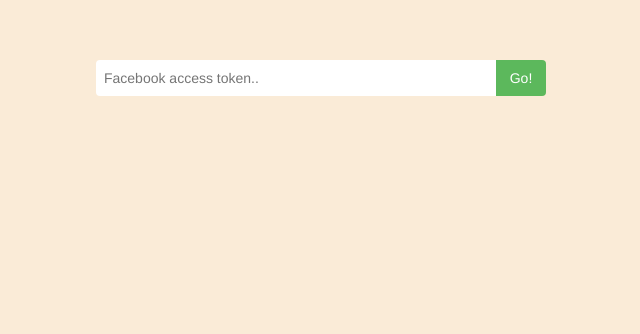
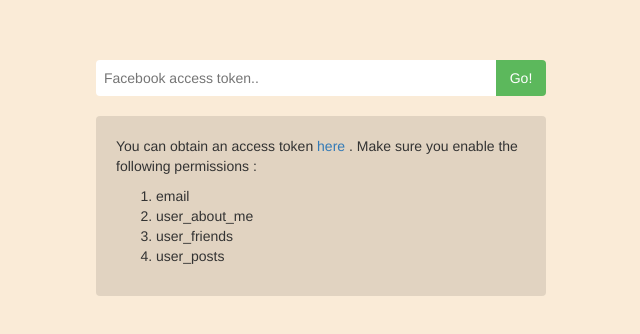
Before and after one commit to mak1910/graph, a plain HTML site: page index.html in a window 1280 px wide. Shown: the part 240-574 px from the top of the page, without its empty margins (319-959 px from the left). Drawn offline with Linux system fonts and the light colour scheme.

Commit message:
How to get accessToken

```diff
--- a/css/accessTokenView.css
+++ b/css/accessTokenView.css
@@ -31,3 +31,10 @@
 	border-top-right-radius: 4px;
 	border-bottom-right-radius: 4px;
 }
+
+.GetAccessTokenHelp {
+	margin-top: 20px;
+	padding: 20px;
+	background-color: rgba(0,0,0,0.1);
+	border-radius: 4px;
+}
--- a/index.html
+++ b/index.html
@@ -17,6 +17,15 @@
 		<div class="AccessToken">
 			<input type="text" placeholder="Facebook access token.." id="AccessTokenInput">
 			<button type="button" class="btn btn-success" id="AccessTokenButton" onclick="facebook.init()">Go!</button>
+			<div class="GetAccessTokenHelp">
+				<p> You can obtain an access token <a href="https://developers.facebook.com/tools/explorer/" target="_blank"> here </a> . Make sure you enable the following permissions : </p>
+				<ol>
+					<li> email </li>
+					<li> user_about_me </li>
+					<li> user_friends </li>
+					<li> user_posts </li>
+				</ol>
+			</div>
 		</div>
 		<script type="text/javascript" src="js/facebook.js"></script>
 	</body>
```
